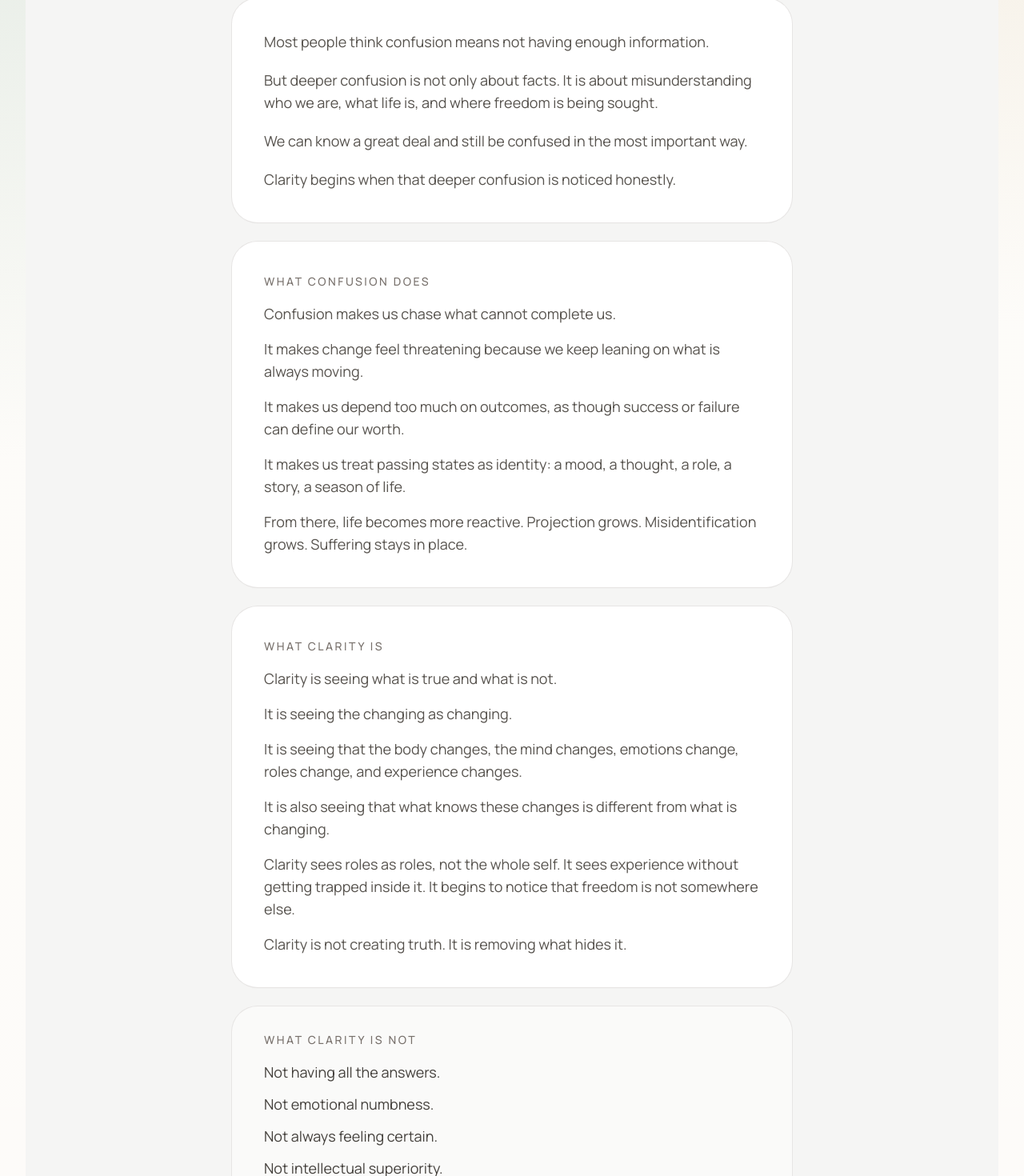
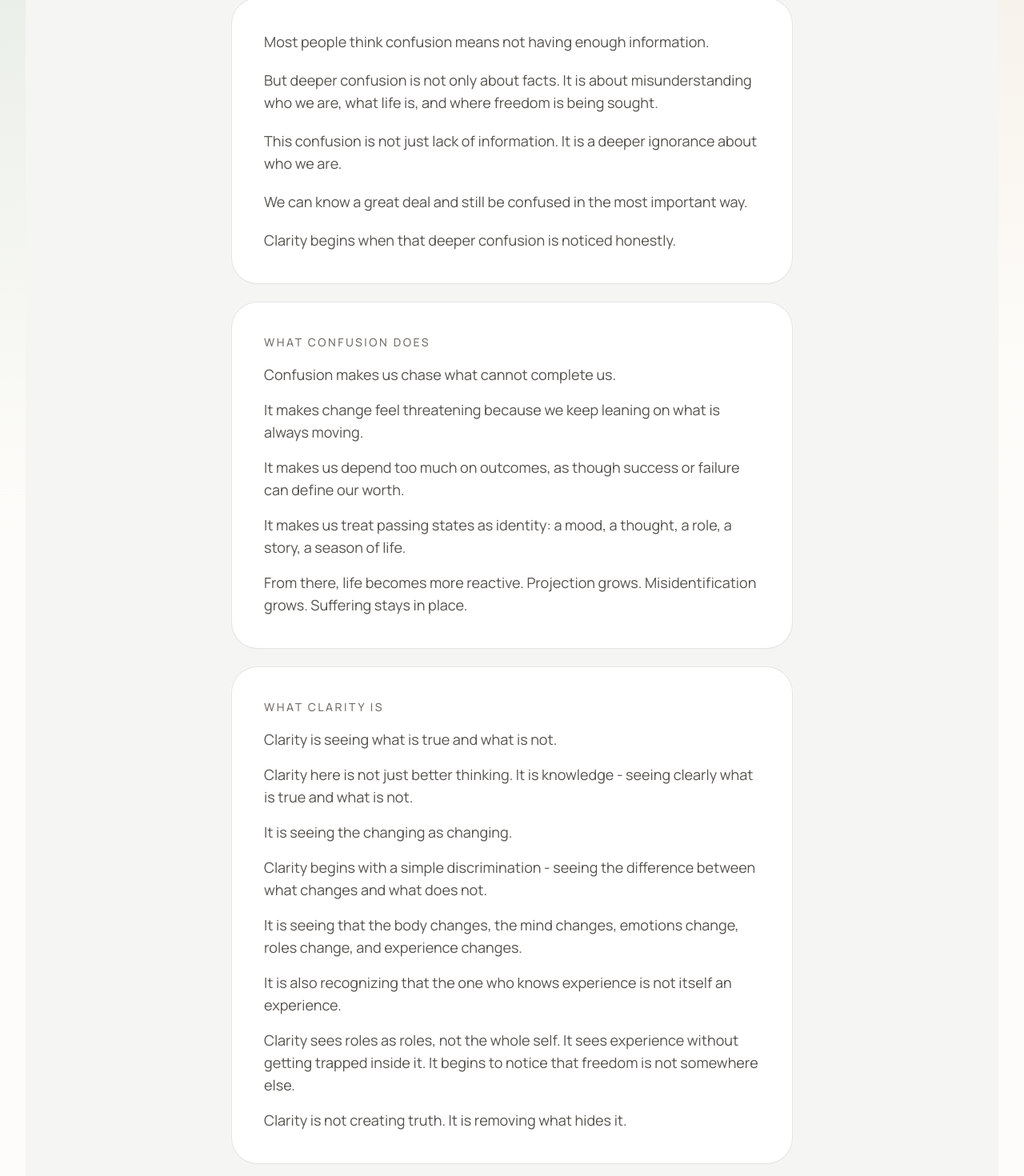
Before and after one commit to naveenniverthy/inner-freedom, a Next.js app: page /clarity/what-is-clarity in a window 1280 px wide. Shown: the part 580-2050 px from the top of the page at 80% size. Built offline with nearby package versions, Linux system fonts and the light colour scheme; no server answers.

Commit message:
align clarity

```diff
--- a/app/clarity/what-is-clarity/page.jsx
+++ b/app/clarity/what-is-clarity/page.jsx
@@ -39,6 +39,10 @@ export default function Page() {
               But deeper confusion is not only about facts. It is about
               misunderstanding who we are, what life is, and where freedom is
               being sought.
+            </p>
+            <p>
+              This confusion is not just lack of information. It is a deeper
+              ignorance about who we are.
             </p>
             <p>
               We can know a great deal and still be confused in the most
@@ -86,15 +90,23 @@ export default function Page() {
               Clarity is seeing what is true and what is not.
             </p>
             <p>
+              Clarity here is not just better thinking. It is knowledge -
+              seeing clearly what is true and what is not.
+            </p>
+            <p>
               It is seeing the changing as changing.
+            </p>
+            <p>
+              Clarity begins with a simple discrimination - seeing the
+              difference between what changes and what does not.
             </p>
             <p>
               It is seeing that the body changes, the mind changes, emotions
               change, roles change, and experience changes.
             </p>
             <p>
-              It is also seeing that what knows these changes is different from
-              what is changing.
+              It is also recognizing that the one who knows experience is not
+              itself an experience.
             </p>
             <p>
               Clarity sees roles as roles, not the whole self. It sees
```
